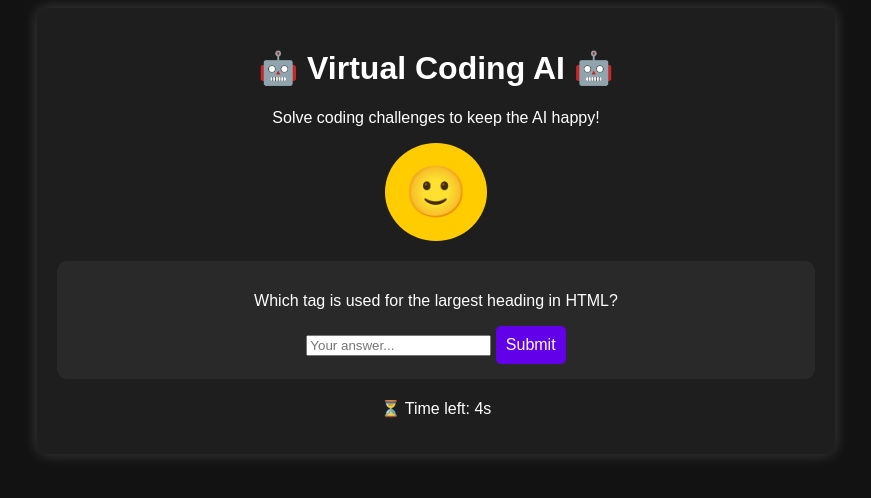
After one commit to IHac-er/SE_LAB_PROJECT, a Flask app: page /html_game2 in a window 1280 px wide. The commit adds this page. Shown: the top 498 px of the page, without its empty margins (204-1075 px from the left). Run offline with Flask 3, Linux system fonts and the light colour scheme; the visitor is signed in with stand-in values (Sample User, id 1).

Commit message:
added HTML game

```diff
--- a/routes/games.py
+++ b/routes/games.py
@@ -47,6 +47,12 @@ def open_car_game():
     if 'email' in session:
         return render_template('games/CPP/car_game.html')
     return render_template('/dashboard')
+
+@games_bp.route('/html_game2')
+def open_html2_game():
+    if 'email' in session:
+        return render_template('games/HTML/html_game2.html')
+    return render_template('/dashabord')
 
 @games_bp.route('/cssgame2')
 def open_cssgame2():
--- /dev/null
+++ b/static/css/games/HTML/html_game2_style.css
@@ -0,0 +1,64 @@
+body {
+    font-family: Arial, sans-serif;
+    text-align: center;
+    background: #121212;
+    color: white;
+    transition: background 1s ease-in-out;
+}
+
+.game-container {
+    width: 60%;
+    margin: auto;
+    background: #1e1e1e;
+    padding: 20px;
+    border-radius: 10px;
+    box-shadow: 0px 0px 15px rgba(255, 255, 255, 0.2);
+}
+
+.orb {
+    font-size: 50px;
+    padding: 20px;
+    border-radius: 50%;
+    background: #ffcc00;
+    display: inline-block;
+    transition: background 0.5s ease-in-out, transform 0.5s ease-in-out;
+}
+
+.challenge-container {
+    background: #292929;
+    padding: 15px;
+    border-radius: 10px;
+    margin: 20px 0;
+    transition: transform 0.3s ease-in-out, background 0.5s ease-in-out;
+}
+
+button {
+    background: #6200ea;
+    color: white;
+    padding: 10px;
+    border: none;
+    cursor: pointer;
+    border-radius: 5px;
+    font-size: 16px;
+    transition: transform 0.2s ease-in-out;
+}
+
+button:hover {
+    background: #3700b3;
+    transform: scale(1.05);
+}
+
+/* Swapping Animation */
+.fade {
+    animation: fadeIn 0.5s ease-in-out;
+}
+
+@keyframes fadeIn {
+    from { opacity: 0; transform: translateY(-10px); }
+    to { opacity: 1; transform: translateY(0); }
+}
+
+/* Orb Reactions */
+.happy { background: #00c853; transform: scale(1.1); }
+.sad { background: #d32f2f; transform: scale(0.9); }
+.waiting { background: #ffcc00; }
--- /dev/null
+++ b/static/js/games/HTML/html_game2_script.js
@@ -0,0 +1,74 @@
+let challenges = [
+    { question: "What is the correct doctype declaration for an HTML5 document?", answer: "<!DOCTYPE html>" },
+    { question: "Which tag is used for the largest heading in HTML?", answer: "<h1>" },
+    { question: "What tag is used to create a hyperlink in HTML?", answer: "<a>" },
+    { question: "Which attribute is required in the <img> tag for specifying the image path?", answer: "src" },
+    { question: "Which input type is used for a password field?", answer: "password" },
+    { question: "What tag is used for an ordered list in HTML?", answer: "<ol>" },
+    { question: "Which tag is used to define a table row in HTML?", answer: "<tr>" },
+    { question: "Which tag is a block-level container in HTML?", answer: "<div>" },
+    { question: "Which tag is used to specify a webpage’s metadata?", answer: "<meta>" },
+    { question: "Which tag is used for defining navigation links in HTML5?", answer: "<nav>" }
+];
+
+let aiOrb = document.getElementById("ai-orb");
+let questionText = document.getElementById("question");
+let feedback = document.getElementById("feedback");
+let timerDisplay = document.getElementById("timer");
+let timer;
+
+function getNewChallenge() {
+    let randomChallenge = challenges[Math.floor(Math.random() * challenges.length)];
+    questionText.classList.remove("fade");
+    setTimeout(() => {
+        questionText.innerText = randomChallenge.question;
+        questionText.classList.add("fade");
+    }, 300);
+
+    document.getElementById("answer").value = "";
+    document.getElementById("answer").dataset.correct = randomChallenge.answer;
+
+    aiOrb.innerText = "🙂";
+    aiOrb.className = "orb waiting";
+    startTimer();
+}
+
+function startTimer() {
+    let timeLeft = 10; // 10 seconds per question
+    timerDisplay.innerText = "⏳ Time left: " + timeLeft + "s";
+
+    clearInterval(timer);
+    timer = setInterval(() => {
+        timeLeft--;
+        timerDisplay.innerText = "⏳ Time left: " + timeLeft + "s";
+
+        if (timeLeft <= 0) {
+            clearInterval(timer);
+            aiOrb.innerText = "😢";
+            aiOrb.className = "orb sad";
+            feedback.innerText = "⏳ Time's up! Try again!";
+            setTimeout(getNewChallenge, 2000);
+        }
+    }, 1000);
+}
+
+function checkAnswer() {
+    let userAnswer = document.getElementById("answer").value.trim();
+    let correctAnswer = document.getElementById("answer").dataset.correct;
+
+    clearInterval(timer);
+
+    if (userAnswer.toLowerCase() === correctAnswer.toLowerCase()) {
+        aiOrb.innerText = "😃";
+        aiOrb.className = "orb happy";
+        feedback.innerText = "✅ Correct! Well done!";
+    } else {
+        aiOrb.innerText = "😢";
+        aiOrb.className = "orb sad";
+        feedback.innerText = "❌ Wrong answer. Try again!";
+    }
+
+    setTimeout(getNewChallenge, 2000);
+}
+
+getNewChallenge();
--- a/templates/dashboard/dashboard.html
+++ b/templates/dashboard/dashboard.html
@@ -177,9 +177,9 @@
                 <img src="{{ url_for('static', filename='images/HTML_GAME/leonardo.png.png') }}" alt="HTML Card 1">
                 <p>Leonardo HTML Journey</p>
             </a>
-            <a href="#" class="card" data-category="html">
+            <a href="/html_game2" class="card" data-category="html">
                 <img src="{{ url_for('static', filename='images/HTML2.jpg') }}" alt="HTML Card 2">
-                <p>Demo</p>
+                <p>Pop Quiz!</p>
             </a>
 
             <!-- CSS Cards -->
--- /dev/null
+++ b/templates/games/HTML/html_game2.html
@@ -0,0 +1,29 @@
+<!DOCTYPE html>
+<html lang="en">
+<head>
+    <meta charset="UTF-8">
+    <meta name="viewport" content="width=device-width, initial-scale=1.0">
+    <title>Virtual Coding AI</title>
+    <link rel="stylesheet" href="{{ url_for('static', filename='css/games/HTML/html_game2_style.css')}}">
+</head>
+<body>
+
+    <div class="game-container">
+        <h1>🤖 Virtual Coding AI 🤖</h1>
+        <p>Solve coding challenges to keep the AI happy!</p>
+
+        <div id="ai-orb" class="orb">🙂</div>
+
+        <div class="challenge-container">
+            <p id="question" class="fade">Solve this: What is 2 + 2?</p>
+            <input type="text" id="answer" placeholder="Your answer...">
+            <button onclick="checkAnswer()">Submit</button>
+        </div>
+
+        <p id="timer">⏳ Time left: 10s</p>
+        <p id="feedback"></p>
+    </div>
+
+    <script src="{{ url_for('static', filename='js/games/HTML/html_game2_script.js')}}"></script>
+</body>
+</html>
```
